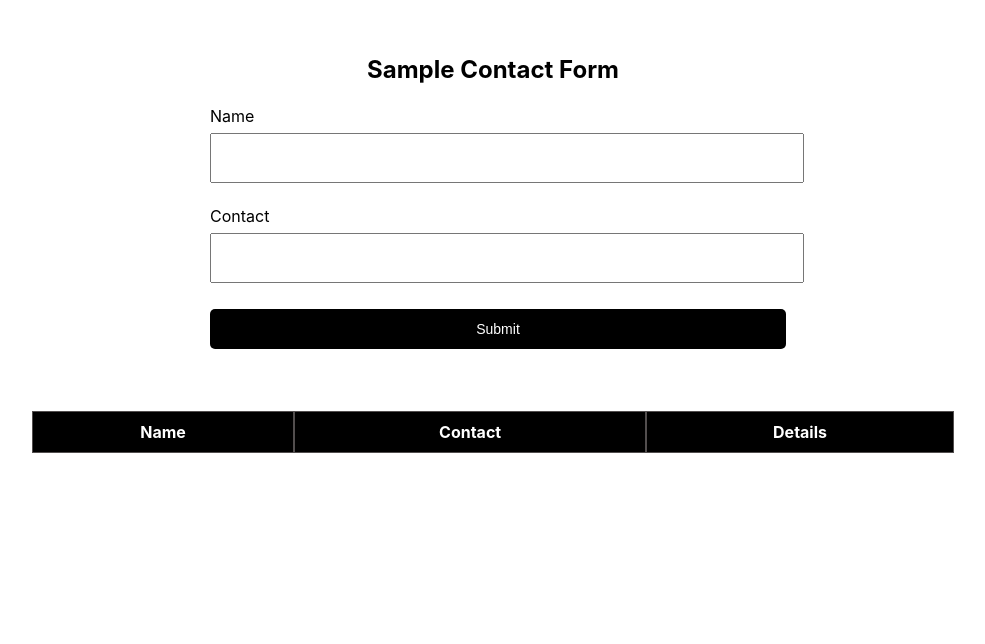
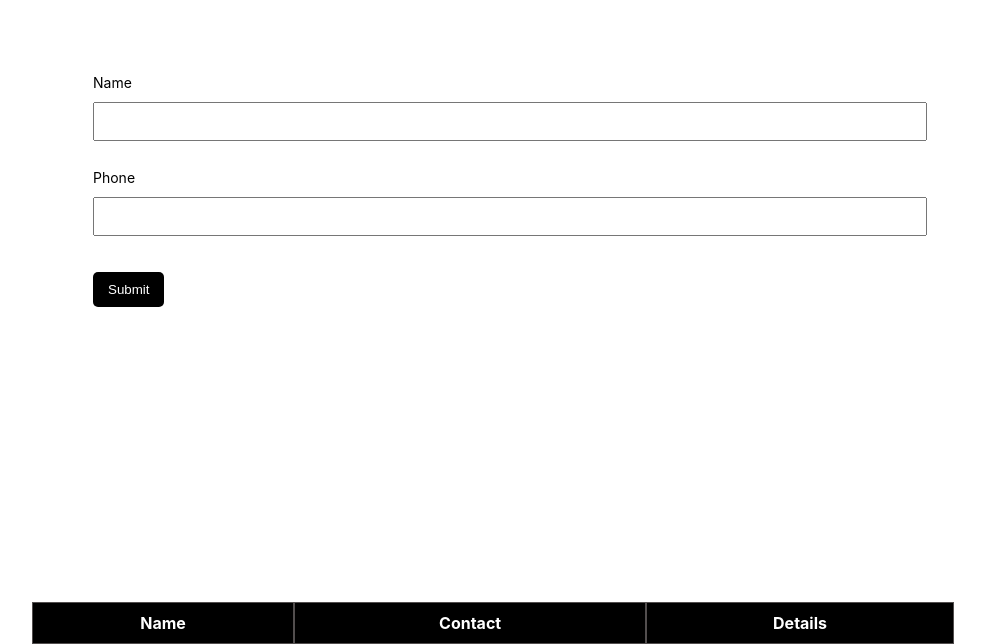
Before and after one commit to philip-helios/helios-task-1, a React (Create React App) app: page / in a window 1280 px wide. Shown: the part 156-800 px from the top of the page, without its empty margins (83-1068 px from the left). Built offline with nearby package versions, Linux system fonts and the light colour scheme.

Commit message:
changed the form style

```diff
--- a/src/Styles/style.scss
+++ b/src/Styles/style.scss
@@ -10,41 +10,40 @@
 	justify-content: center;
 	align-self: center;
 }
-.form-control {
-	font-size: 1rem;
-	font-weight: 400;
-	line-height: 1.5;
-	color: black;
+
+ /*style for form*/
+
+.form-container {
+	width: 800px;
+	clear: both;
+	margin: auto;
 	text-align: left;
+  }
+
+.form-group {
+	input {
+		width: 100%;
+		clear: both;
+		padding: 10px 15px;
+		margin: 10px 0px;
+	}
+
+	label {
+		font-size: 14px;
+
+
+	}
+	.submit-button {
+		width:auto;
+		background-color: black;
+		border: none;
+		color: white;
+		border-radius: 5px;
+	}
 }
 
-.form-control label {
-  padding-left: 5px;
-}
-
-.form-wrapper {
-	width: 50%;
-	margin: auto;
-	label {
-		margin-right: 10px;
-	}
-}
-.contact-form {
-	input {
-		padding: 3px 7px;
-		width: 100%;
-		height: 40px;
-		font-size: 14px;
-		margin: 5px;
-	}
-}
-.form-button {
-	padding: 10px 20px;
-	border-radius: 5px;
-	border: none;
-	cursor: pointer;
-	background-color: black;
-	color: white;
+.text-center {
+	text-align: center;
 }
 .text-error {
 	color: red;
--- a/src/components/Details/Details.js
+++ b/src/components/Details/Details.js
@@ -106,24 +106,20 @@ const Details = () => {
             </div>
             {
                 data.map(rc=>
-                    <form key={rc.id} onSubmit={handleSubmit} className='contact-form d-none' id="editForm">
-                        <h2>Edit Information</h2>
-                        <div className='form-wrapper'>
-                            <div className='form-control'>
-                                <label htmlFor ="name">Name</label>
-                                <input type ="text" name="name" minlength="3" defaultValue={rc.name}/>
-                                <p className='text-error'>{nameError}</p>
-                            </div>
-                            <div className='form-control'>
-                                <label htmlFor ="contact">Contact</label>
-                                <input type = "text" name="contact" defaultValue={rc.contact}/>
-                                <p className='text-error'>{phoneError}</p>
-                            </div>
-                            <div>
-                            <input  className="form-button"
-                                type="submit"
-                                value="Submit"/>
-                            </div>
+                    <form key={rc.id} onSubmit={handleSubmit} className='form-container d-none' id="editForm">
+                        <h2 className='text-center'>Edit Information</h2>
+                        <div className="form-group">
+                            <label>Name</label>
+                            <input type="text" name="name"/><br/>
+                            <p className='text-error'>{nameError}</p>
+                        </div>
+                        <div className="form-group">
+                            <label>Phone</label>
+                            <input type="text" name="contact"/><br/>
+                            <p className='text-error'>{phoneError}</p>
+                        </div>
+                        <div className="form-group">
+                            <input className='submit-button' type="submit" value="Submit"/>
                         </div>
                     </form>
                     )
--- a/src/components/Home/Home.js
+++ b/src/components/Home/Home.js
@@ -66,24 +66,19 @@ const Home = () => {
 
     return (
         <div className='wrapper-main'>
-            <form onSubmit={handleSubmit} className='contact-form'>
-                <div className='form-wrapper'>
-                    <h2>Sample Contact Form</h2>
-                    <div className='form-control'>
-                        <label htmlFor ="name">Name</label>
-                        <input type ="text" name="name" minlength="3" required/>
-                        <p className='text-error'>{nameError}</p>
-                    </div>
-                    <div className='form-control'>
-                        <label htmlFor ="contact">Contact</label>
-                        <input type = "text" name="contact" required/>
-                        <p className='text-error'>{phoneError}</p>
-                    </div>
-                    <div>
-                    <input className="form-button"
-                        type="submit"
-                        value="Submit"/>
-                    </div>
+            <form onSubmit={handleSubmit} className='form-container'>
+                <div className="form-group">
+                    <label>Name</label>
+                    <input type="text" name="name"/><br />
+                    <p className='text-error'>{nameError}</p>
+                </div>
+                <div className="form-group">
+                    <label>Phone</label>
+                    <input type="text" name="contact"/><br />
+                    <p className='text-error'>{phoneError}</p>
+                </div>
+                <div className="form-group">
+                    <input className='submit-button' type="submit" value="Submit"/>
                 </div>
             </form>
             <div class="table" id="results">
```
